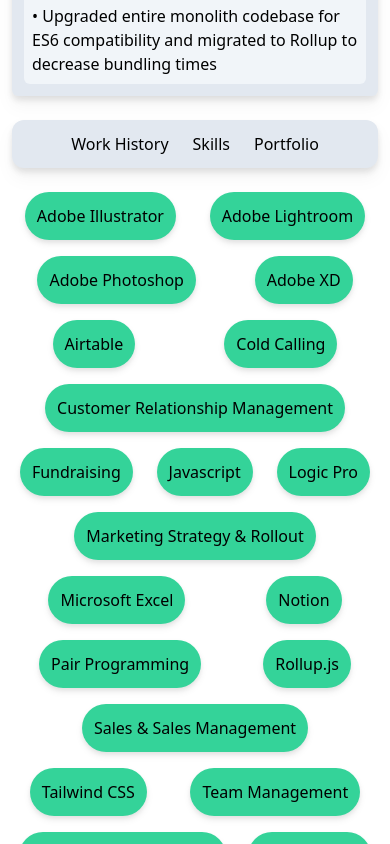
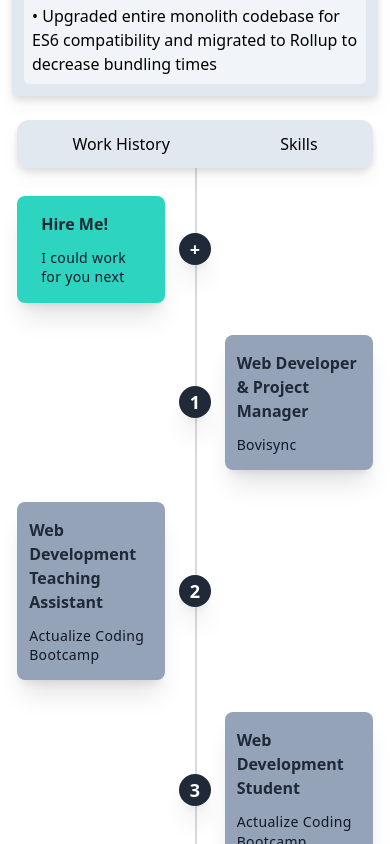
Before and after one commit to samueltanner/personal-website, a React (Create React App) app: page / in a window 390 px wide. Shown: the part 820-1664 px from the top of the page. Built offline with nearby package versions, Linux system fonts and the light colour scheme.

Commit message:
makes footer menu reactive

```diff
--- a/src/App.js
+++ b/src/App.js
@@ -10,11 +10,17 @@
 function App() {
   const [job, setCurrentJob] = useState(0);
   const [showContactCard, toggleContactCard] = useState(false);
+  const [currentWindow, setCurrentWindow] = useState("timeline");
   const selectJob = (job) => {
     setCurrentJob(job);
   };
+
   const toggleContact = () => {
     toggleContactCard(!showContactCard);
+  };
+
+  const setWindow = (selection) => {
+    setCurrentWindow(selection);
   };
 
   return (
@@ -25,13 +31,15 @@
       </div>
       <div className="mt-3 md:mt-0 flex-1 flex md:overflow-hidden pt-0">
         <div className="relative md:flex-1 mx-auto md:overflow-y-scroll p-0 ">
-          <FooterMenuCard className="z-50 sticky top-3 visible md:hidden mx-3 mt-0" />
-          {/* <Timeline selectJob={selectJob} toggleContact={toggleContact} showContactCard={showContactCard} /> */}
-          <Skills />
+          <FooterMenuCard className="z-50 sticky top-3 visible md:hidden mx-3 mt-0" setWindow={setWindow} />
+          {currentWindow === "skills" && <Skills />}
+          {currentWindow === "timeline" && (
+            <Timeline selectJob={selectJob} toggleContact={toggleContact} showContactCard={showContactCard} />
+          )}
         </div>
       </div>
       <div className="hidden md:block">
-        <FooterMenuCard />
+        <FooterMenuCard setWindow={setWindow} />
       </div>
     </div>
   );
--- a/src/components/FooterMenu/FooterMenuCard.js
+++ b/src/components/FooterMenu/FooterMenuCard.js
@@ -1,13 +1,23 @@
 const FooterMenuCard = (props) => {
+  const handleMenuSelection = (event) => {
+    props.setWindow(event.target.value);
+  };
+
   return (
     <div
       className={`md:fixed md:bottom-3 bg-slate-200 rounded-xl drop-shadow-lg z-20 left-2 right-2 md:left-1/2 md:right-3 ${props.className}`}
     >
       {/* <div className="fixed bottom-3 bg-slate-800 w-1/3 flex flex-wrap inset-x-0 mx-auto rounded-md drop-shadow-lg "> */}
-      <div className="flex flex-row gap-6 justify-center p-3">
-        <button>Work History</button>
-        <button>Skills</button>
-        <button>Portfolio</button>
+      <div className="flex flex-row gap-6 justify-around p-3">
+        <button value="timeline" onClick={handleMenuSelection}>
+          Work History
+        </button>
+        <button value="skills" onClick={handleMenuSelection}>
+          Skills
+        </button>
+        {/* <button value="portfolio" onClick={handleMenuSelection}>
+          Portfolio
+        </button> */}
       </div>
     </div>
   );
```
